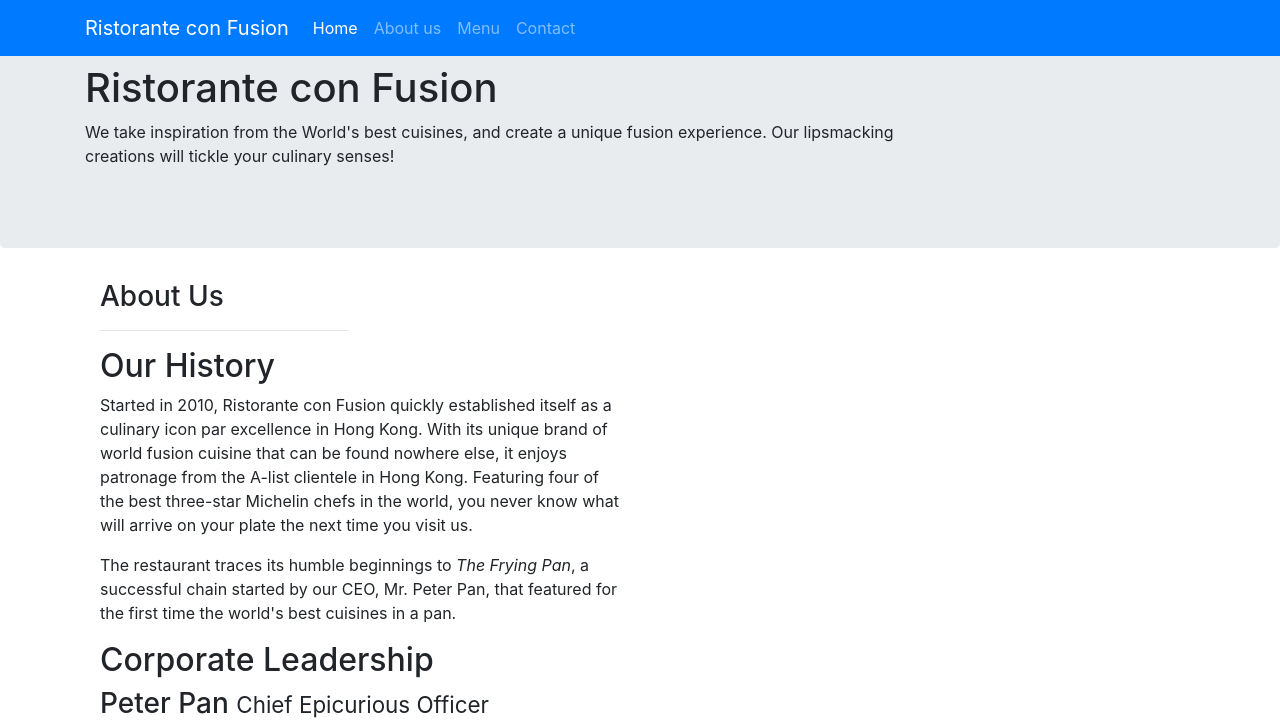
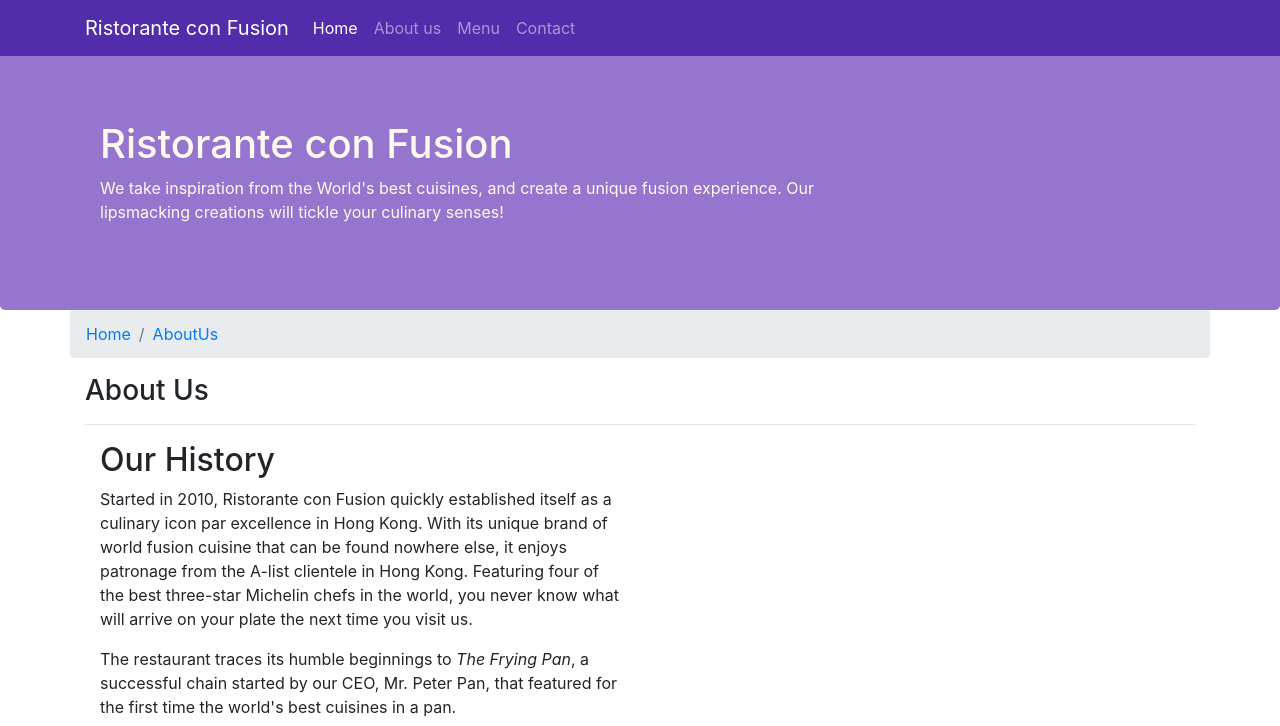
Before and after one commit to RamkiGanesh007/ConFusion, a website: page aboutus.html in a window 1280 px wide. Shown: the top 726 px of the page. Drawn offline with nearby package versions, Linux system fonts and the light colour scheme.

Commit message:
Nav-bar and BreadCrumbs

```diff
--- a/aboutus.html
+++ b/aboutus.html
@@ -9,13 +9,16 @@
 
        <!-- Bootstrap CSS -->
        <link rel="stylesheet" href="node_modules/bootstrap/dist/css/bootstrap.min.css">
+       <link rel="stylesheet" href="./styles.css">
+     <link rel="stylesheet" href="node_modules/font-awesome/css/font-awesome.min.css">
+     <link rel="stylesheet" href="node_modules/bootstrap-social/bootstrap-social.css">
 
     <title>Ristorante Con Fusion: About Us</title>
 
 </head>
 
 <body>
-    <nav class="navbar navbar-dark navbar-expand-sm bg-primary fixed-top">
+    <nav class="navbar navbar-dark navbar-expand-sm fixed-top">
         <div class="container">
             <button class="navbar-toggler" type="button" data-toggle="collapse" data-target="#Navbar">
                 <span class="navbar-toggler-icon"></span>
@@ -23,8 +26,8 @@
             <a class="navbar-brand" href="#">Ristorante con Fusion</a>
             <div class="collapse navbar-collapse" id="Navbar">
         <ul class="navbar-nav mr-auto ">
-            <li class="nav-item active"><a class="nav-link" href="#">Home</a></li>
-            <li class="nav-item"><a class="nav-link" href="./aboutus.html">About us</a></li>
+            <li class="nav-item active"><a class="nav-link" href="./index.html">Home</a></li>
+            <li class="nav-item"><a class="nav-link" href="#">About us</a></li>
             <li class="nav-item"><a class="nav-link" href="#">Menu</a></li>
             <li class="nav-item"><a class="nav-link" ref="#">Contact</a></li>
         </ul>
@@ -43,9 +46,13 @@
         </div>
     </header>
 
-    <div class="container align-self-center">
-        <div class="col-12 col-sm-3 ">
-            <div>
+    <div class="container">
+        <div class="row">
+            <ol class="col-12 breadcrumb">
+                <li class="breadcrumb-item "><a href="./index.html">Home</a></li>
+                <li class="breadcrumb-item active"><a href="./aboutus.html">AboutUs</a></li>
+            </ol>
+            <div class="col-12">
                <h3>About Us</h3>
                <hr>
             </div>
--- a/package.json
+++ b/package.json
@@ -15,6 +15,8 @@
   },
   "dependencies": {
     "bootstrap": "^4.0.0",
+    "bootstrap-social": "^5.1.1",
+    "font-awesome": "^4.7.0",
     "jquery": "^3.3.1",
     "popper.js": "^1.12.9"
   },
--- /dev/null
+++ b/styles.css
@@ -0,0 +1,48 @@
+.row-header
+{
+    margin:0px auto;
+    padding: 0px;
+}
+
+
+.row-content{
+    margin:0px auto;
+    padding: 50px 0px 50px 0px;
+    border-bottom: 1px ridge;
+    min-height: 400px;
+}
+
+.footer
+{
+    background-color: #D1C4E9;
+    margin:0px auto;
+    padding: 20px 0px 20px 0px;
+}
+
+.jumbotron
+{
+    padding: 70px 30px 70px 30px;
+    margin:0px auto;
+    background: #9575CD;
+    color:floralwhite;
+}
+
+address
+{
+    font-size: 80%;
+    margin:0px;
+    color:#0f0f0f;
+}
+
+
+body
+{
+    padding: 50px 0px 0px 0px;
+    z-index: 0;
+}
+
+
+.navbar-dark
+{
+    background-color: #512DAB;
+}
```
Also changed, not shown: index.html (+10 -6 lines), 1 other file.
